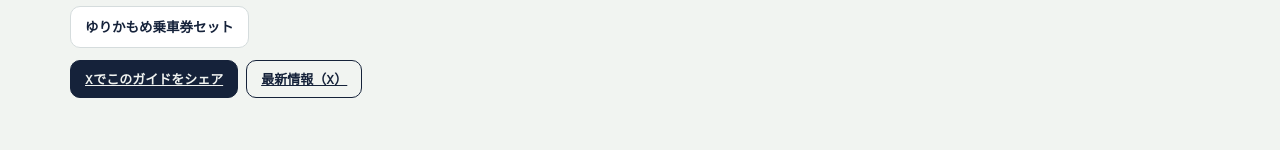
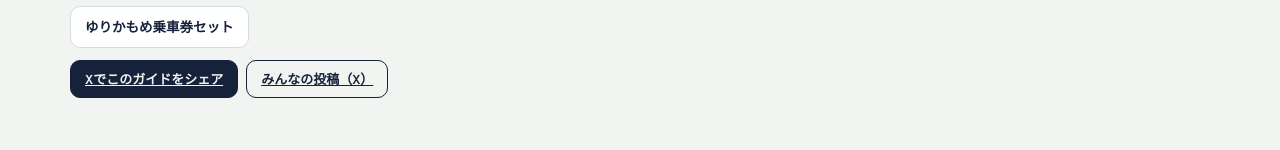
Before and after one commit to tej-guide/tej2026, a plain HTML site: page index.html in a window 1280 px wide. Shown: the part 735-885 px from the top of the page. Drawn offline with Linux system fonts and the light colour scheme; a web font is replaced by a local one.

Commit message:
「最新情報（X）」をハッシュタグ #ツーリズムEXPOジャパン の新着投稿へのリンクに変更

```diff
--- a/index.html
+++ b/index.html
@@ -376,7 +376,7 @@ footer .wrap{border-top:1px solid var(--line);padding-top:20px;display:flex;flex
     </div>
     <div class="alert"><span class="stampmark">NOTICE</span><div><strong>お得な前売券は9月25日（金）23:59まで。</strong>9/24・25は業界日のため一般の方は入場できません。最終入場は閉場30分前、会場の当日券窓口は完全キャッシュレスです。</div></div>
     <div class="tickets" id="tickets-hero"></div>
-    <div class="sharebar"><a class="btn" id="share-x" href="https://twitter.com/intent/tweet" target="_blank" rel="noopener">Xでこのガイドをシェア</a><a class="btn ghost" href="https://x.com/tejexpo2026" target="_blank" rel="noopener">最新情報（X）</a><a class="btn ghost" id="tip" hidden target="_blank" rel="noopener">応援する（投げ銭）</a></div>
+    <div class="sharebar"><a class="btn" id="share-x" href="https://twitter.com/intent/tweet" target="_blank" rel="noopener">Xでこのガイドをシェア</a><a class="btn ghost" href="https://x.com/search?q=%23%E3%83%84%E3%83%BC%E3%83%AA%E3%82%BA%E3%83%A0EXPO%E3%82%B8%E3%83%A3%E3%83%91%E3%83%B3&amp;f=live" target="_blank" rel="noopener">みんなの投稿（X）</a><a class="btn ghost" id="tip" hidden target="_blank" rel="noopener">応援する（投げ銭）</a></div>
   </div>
 </header>
 
```
